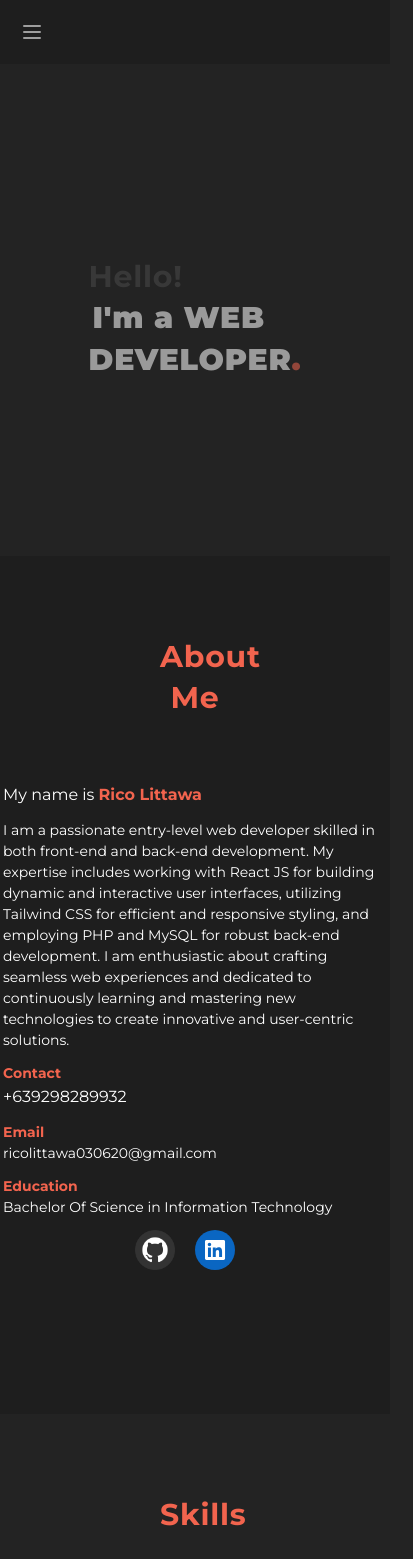
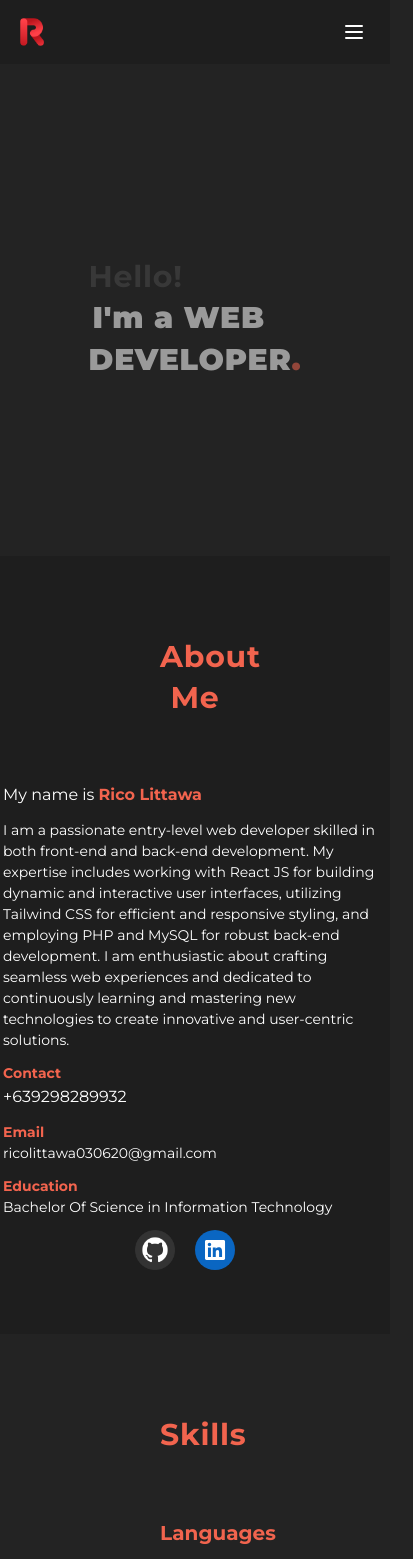
Before and after one commit to RicoLittawa/portfolio, a React (Vite) app: page / in a window 390 px wide. Shown: the top 1559 px of the page, 413 px wide, since content can reach past the window. Built offline with nearby package versions, Linux system fonts and the light colour scheme.

Commit message:
fix navbar responsiveness

```diff
--- a/src/AboutMe.jsx
+++ b/src/AboutMe.jsx
@@ -15,10 +15,10 @@ import { Link } from "react-router-dom";
 
 const AboutMe = () => {
   return (
-    <section className="bg-dark py-20">
+    <section className="bg-dark pt-20">
       <ContentMargin>
         <TitleHolder>About Me</TitleHolder>
-        <div className="flex justify-center xl:justify-between py-16">
+        <div className="flex justify-center py-16 xl:justify-evenly">
           <div className="relative hidden xl:block">
             <div className="square absolute inset-0 left-8 top-14"></div>
             <img
@@ -49,7 +49,7 @@ const AboutMe = () => {
               </Typography>
             </div>
             <div className="pt-3">
-              <ul className="grid grid-cols-1 xl:grid-cols-2 gap-3">
+              <ul className="grid grid-cols-1 gap-3 xl:grid-cols-2">
                 <li>
                   <Typography
                     variant="small"
@@ -88,7 +88,7 @@ const AboutMe = () => {
                 </li>
               </ul>
 
-              <div className="flex justify-center xl:justify-start pt-3">
+              <div className="flex justify-center pt-3 xl:justify-start">
                 <div className="">
                   <Link to="https://github.com/RicoLittawa" target="_blank">
                     <img src={GitHub} className="h-10" alt="" />
--- a/src/Components/Navigation.jsx
+++ b/src/Components/Navigation.jsx
@@ -15,7 +15,10 @@ const Navigation = () => {
   const navlist = (
     <ul className="my-3 block justify-center p-5 font-semibold text-white lg:flex">
       {pages.map((page, index) => (
-        <li key={index} className="mx-8 hover:text-highlight">
+        <li
+          key={index}
+          className="mx-8 hover:bg-white hover:text-highlight rounded-full lg:hover:bg-[#232323]"
+        >
           <Typography variant="h6" className="font-400 md:font-700">
             {page}
           </Typography>
@@ -25,21 +28,20 @@ const Navigation = () => {
   );
   return (
     <nav className="mx-auto">
-      <div className="desktop-view hidden justify-evenly lg:flex">
+      <div className="desktop-view justify-evenly lg:flex">
+        <div className="flex justify-between">
           <img
             src={Logo}
-          className="cursor-pointer border-red-900 w-20"
+            className="w-16 lg:w-20 cursor-pointer"
             alt="logo"
           />
-        <div>{navlist}</div>
-      </div>
           <Button
             variant="text"
             onClick={() => setOpenNav(!openNav)}
-        className="lg:hidden p-5"
+            className=" lg:hidden"
           >
             <svg
-          class="h-6 w-6 text-gray-500"
+              className="h-6 w-6 text-white"
               x-show="! showMenu"
               fill="none"
               stroke-linecap="round"
@@ -51,6 +53,10 @@ const Navigation = () => {
               <path d="m4 6h16M4 12h16M4 18h16"></path>
             </svg>
           </Button>
+        </div>
+        <div className="hidden lg:flex">{navlist}</div>
+      </div>
+
       <div
         className={`mobile-view text-center lg:hidden ${
           !openNav ? "hidden h-10" : ""
--- a/src/ContactPage.jsx
+++ b/src/ContactPage.jsx
@@ -34,8 +34,8 @@ const ContactPage = () => {
     <section className="bg-highlight py-20">
       <ContentMargin>
         <TitleHolder isContactPage={true}>Contact Me</TitleHolder>
-        <div className="flex justify-center py-16">
-          <div className="grid grid-cols-2 lg:grid-cols-1 gap-2">
+        <div className="flex justify-center py-16 xl:justify-evenly">
+          <div className="grid grid-cols-1 gap-2">
             {informations.map((information, infoIndex) => {
               const [infoName, desc] = Object.entries(information)[0];
               const { icon, description } = desc || {};
@@ -55,13 +55,6 @@ const ContactPage = () => {
                 </span>
               );
             })}
-            <div>
-              <Button variant="filled" className="bg-dark">
-                <Typography variant="small" className="font-400 normal-case">
-                  Message me
-                </Typography>
-              </Button>
-            </div>
           </div>
           <div className="hidden lg:block">
             <img src={Contact} alt="" className="w-72" />
--- a/src/PortfolioPage.jsx
+++ b/src/PortfolioPage.jsx
@@ -71,7 +71,7 @@ const PortfolioPage = () => {
     <section className="bg-dark py-20">
       <ContentMargin>
         <TitleHolder>Portfolio</TitleHolder>
-        <div className="grid grid-cols-1 lg:grid-cols-3 gap-5 py-16">
+        <div className="grid grid-cols-1 md:grid-cols-2 lg:grid-cols-3 gap-5 py-16">
           {projects.map((project, index) => {
             const [projectName, details] = Object.entries(project)[0];
             const { skills, description } = details || {};
```
Lines whose indentation alone changed are shown as unchanged.
